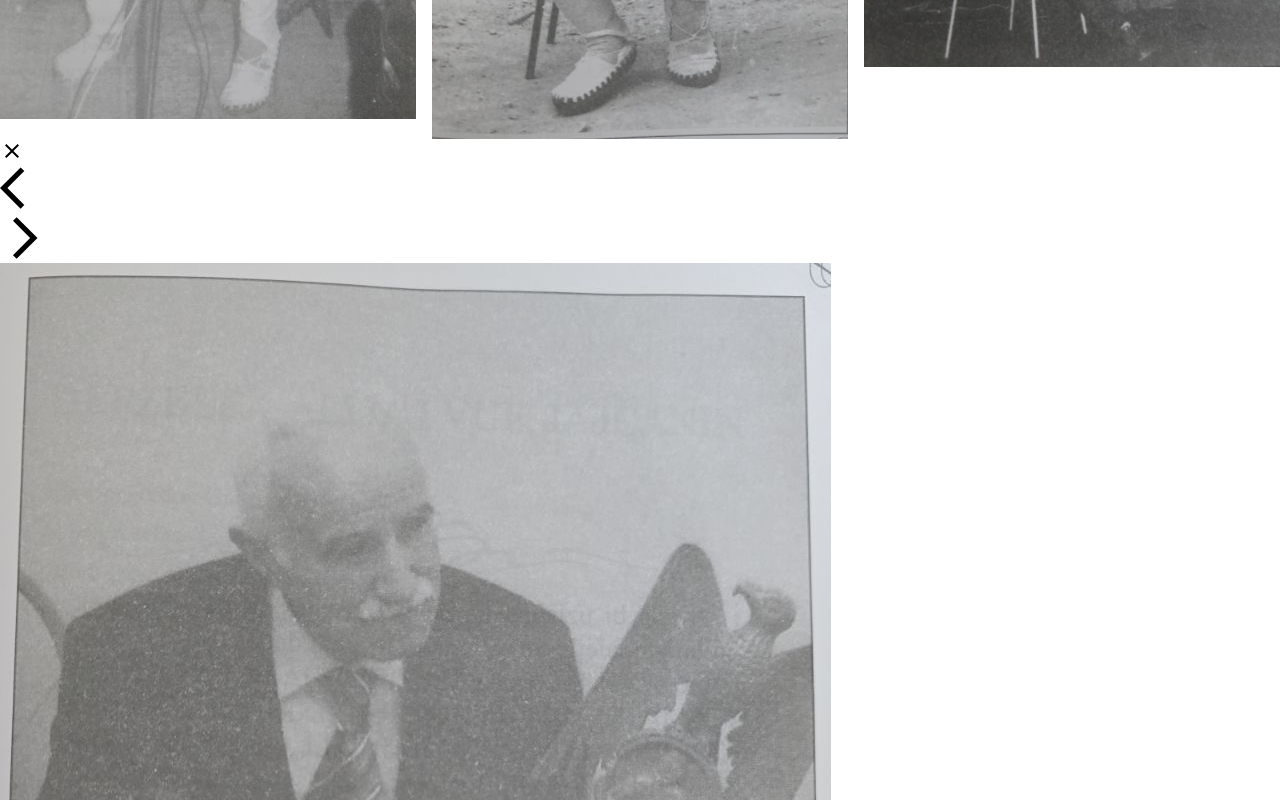
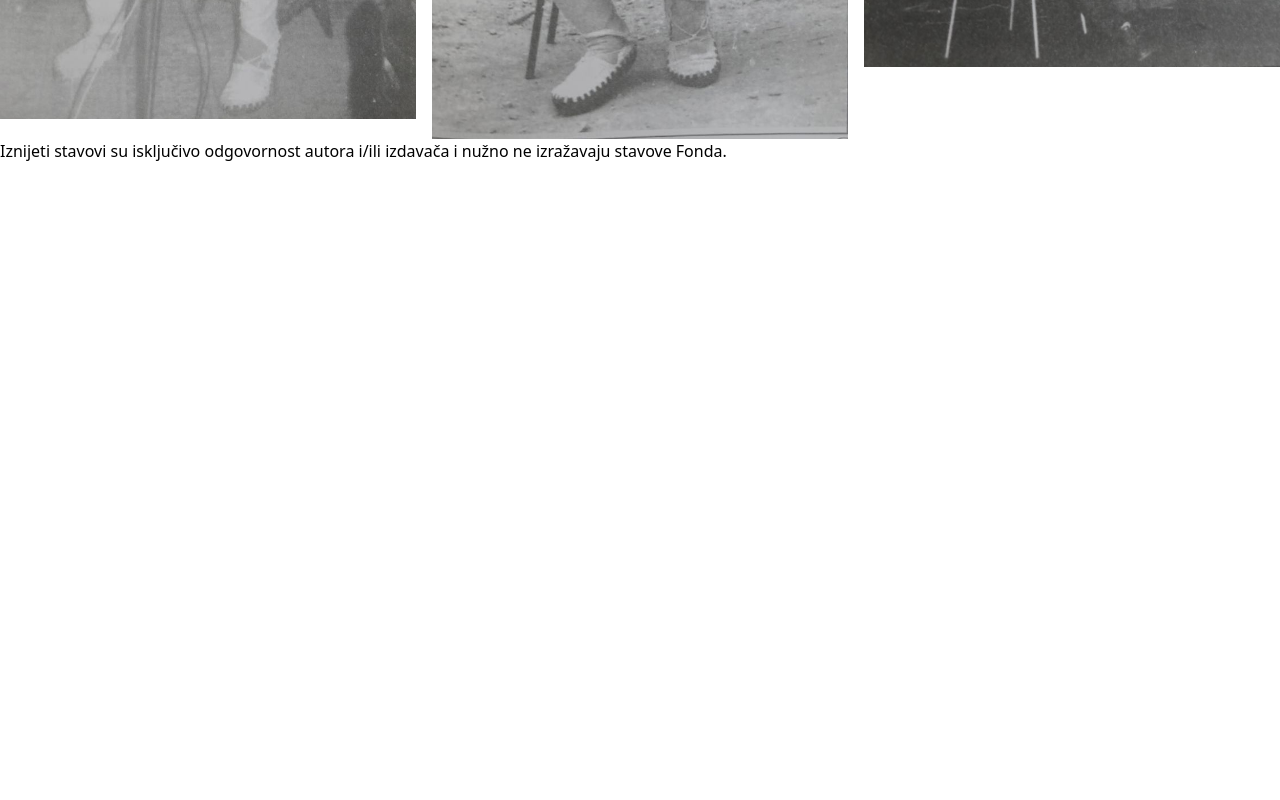
Before and after one commit to Suksii/gusle-project, a React (Vite) app: page /galerija in a window 1280 px wide. Shown: the part 3000-3800 px from the top of the page. After the commit the page ends 3163 px from the top, so only its background shows below. Built offline with nearby package versions, Linux system fonts and the light colour scheme.

Commit message:
footer added

```diff
--- a/src/App.jsx
+++ b/src/App.jsx
@@ -4,6 +4,7 @@
 import GalleryPage from './pages/GalleryPage'
 import HomePage from './pages/HomePage'
 import Header from './components/Header'
+import Footer from './components/Footer'
 
 function App() {
 
@@ -15,7 +16,7 @@
         <Route path="/" element={<HomePage />} />
         <Route path="/galerija" element={<GalleryPage />} />
       </Routes>
-      <GalleryPage />
+      <Footer />
     </div>
   )
 }
--- /dev/null
+++ b/src/components/Footer.jsx
@@ -0,0 +1,9 @@
+const Footer = () => {
+    return (
+        <div className="flex justify-center pb-1 pt-4 text-center">
+            <p className="text-base md:text-lg text-teal-100">Iznijeti stavovi su isključivo odgovornost autora i/ili izdavača i nužno ne izražavaju stavove Fonda.</p>
+        </div>
+    )
+}
+
+export default Footer;
```
